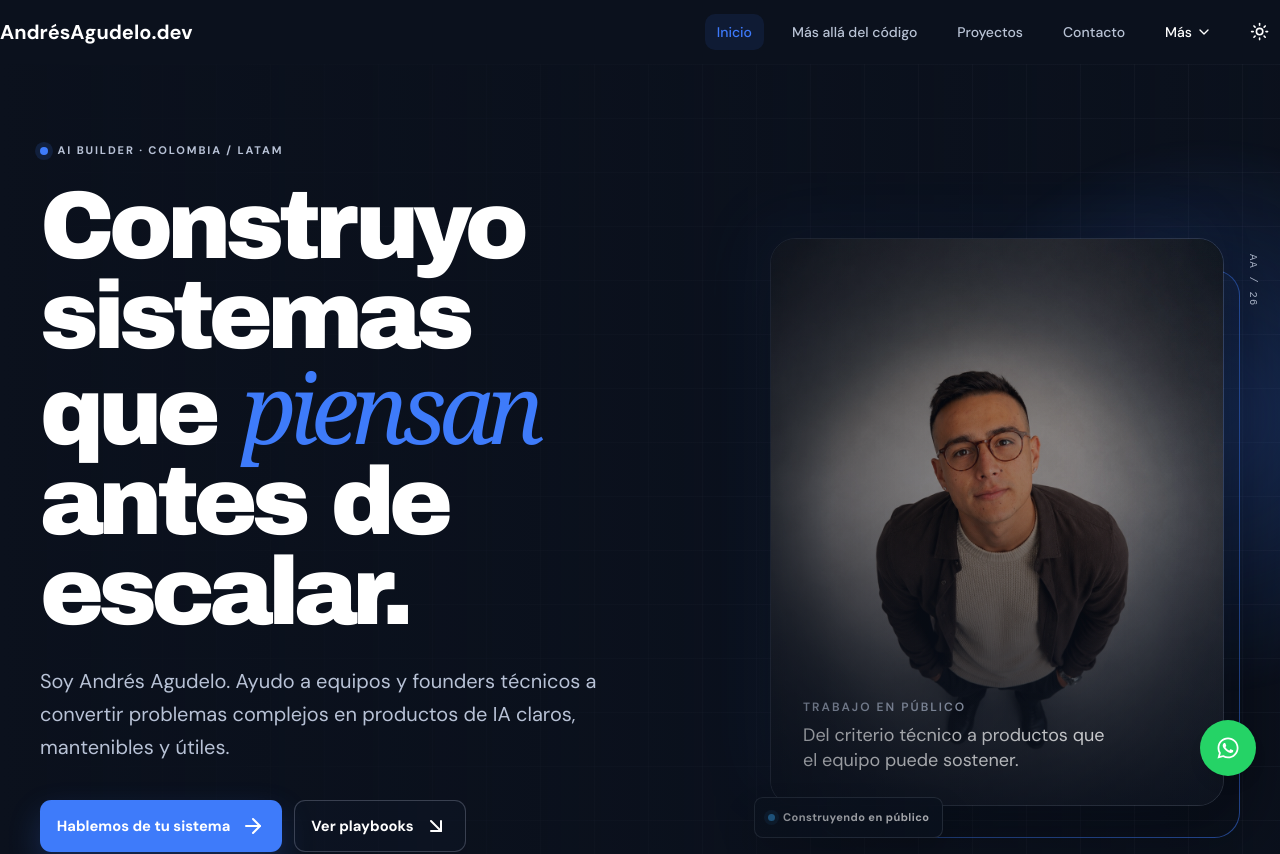
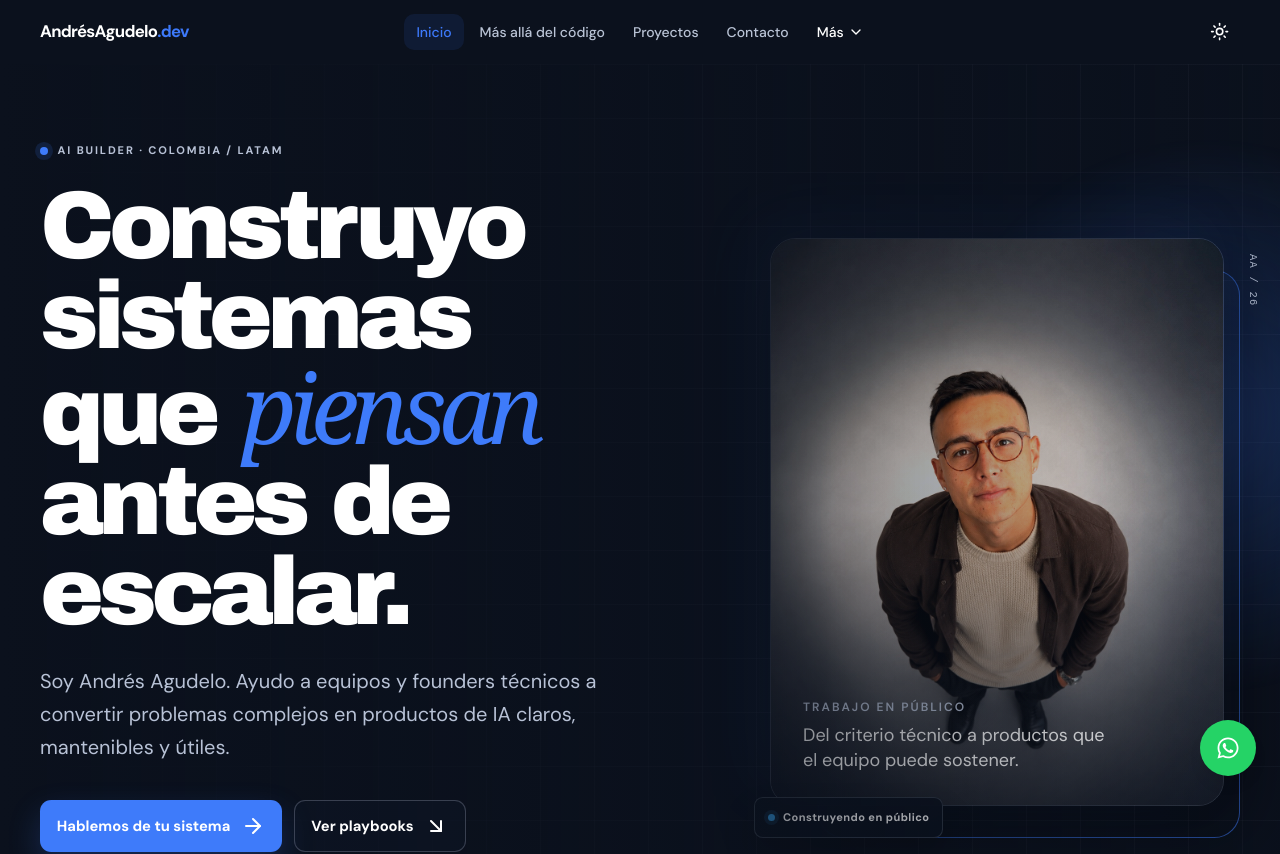
Before and after one commit to andres1006/porfolio-AndresAgudelo, a Next.js app: page / in a window 1280 px wide. Shown: the top 854 px of the page. Built offline with nearby package versions, Linux system fonts and the light colour scheme.

Commit message:
fix: improve hero visibility and header alignment

```diff
--- a/app/globals.css
+++ b/app/globals.css
@@ -38,7 +38,7 @@
 }
 
 .site-shell { background: #0B111D; }
-.site-container { @apply mx-auto w-full max-w-7xl px-5 sm:px-8 lg:px-10; }
+.site-container, .container { @apply mx-auto w-full max-w-7xl px-5 sm:px-8 lg:px-10; }
 
 .hero-grid {
   background-color: #0B111D;
--- a/app/page.tsx
+++ b/app/page.tsx
@@ -126,9 +126,9 @@ export default function Home() {
                   fill
                   priority
                   sizes="(max-width: 1024px) 88vw, 470px"
-                  className="object-cover object-[50%_30%]"
+                  className="object-cover object-[50%_30%] brightness-125 contrast-105"
                 />
-                <div className="absolute inset-0 bg-[linear-gradient(180deg,rgba(11,17,29,0.08)_20%,rgba(11,17,29,0.18)_46%,rgba(11,17,29,0.9)_100%)]" />
+                <div className="absolute inset-0 bg-[linear-gradient(180deg,rgba(11,17,29,0.01)_25%,rgba(11,17,29,0.04)_48%,rgba(11,17,29,0.72)_100%)]" />
                 <div className="absolute bottom-0 left-0 right-0 p-6 sm:p-8">
                   <p className="text-xs font-semibold tracking-[0.17em] text-[#B8C2D6]">TRABAJO EN PÚBLICO</p>
                   <p className="mt-2 max-w-xs text-lg leading-snug text-white">Del criterio técnico a productos que el equipo puede sostener.</p>
--- a/components/header.tsx
+++ b/components/header.tsx
@@ -91,15 +91,13 @@ export default function Header() {
           : "bg-transparent"
       )}
     >
-      <div className="container flex h-16 items-center justify-between">
-        <Link href="/" className="flex items-center space-x-2">
-          <span className="font-bold text-xl whitespace-nowrap">
-            AndrésAgudelo.dev
-          </span>
+      <div className="container grid h-16 grid-cols-[1fr_auto] items-center gap-3 lg:grid-cols-[1fr_auto_1fr]">
+        <Link href="/" className="inline-flex w-fit items-center text-[1.05rem] font-bold tracking-[-0.045em] text-foreground transition-colors hover:text-primary">
+          AndrésAgudelo<span className="text-primary">.dev</span>
         </Link>
 
-        {/* Desktop Navigation */}
-        <nav className="hidden md:flex items-center space-x-4">
+        {/* Desktop navigation stays centered independently from the logo and controls. */}
+        <nav className="hidden lg:flex items-center gap-1">
           {/* Principales items de navegación */}
           {mainNavItems.map((item) => (
             <Link
@@ -141,11 +139,14 @@ export default function Header() {
             </DropdownMenuContent>
           </DropdownMenu>
 
-          <ThemeToggle />
         </nav>
 
+        <div className="hidden justify-self-end lg:flex lg:items-center">
+          <ThemeToggle />
+        </div>
+
         {/* Mobile Menu Button */}
-        <div className="flex items-center md:hidden">
+        <div className="flex items-center justify-self-end lg:hidden">
           <ThemeToggle />
           <Button
             variant="ghost"
@@ -164,7 +165,7 @@ export default function Header() {
 
       {/* Mobile Navigation */}
       {mobileMenuOpen && (
-        <div className="md:hidden border-t">
+        <div className="lg:hidden border-t">
           <div className="container py-4 space-y-1">
             {allNavItems.map((item) => (
               <Link
```
